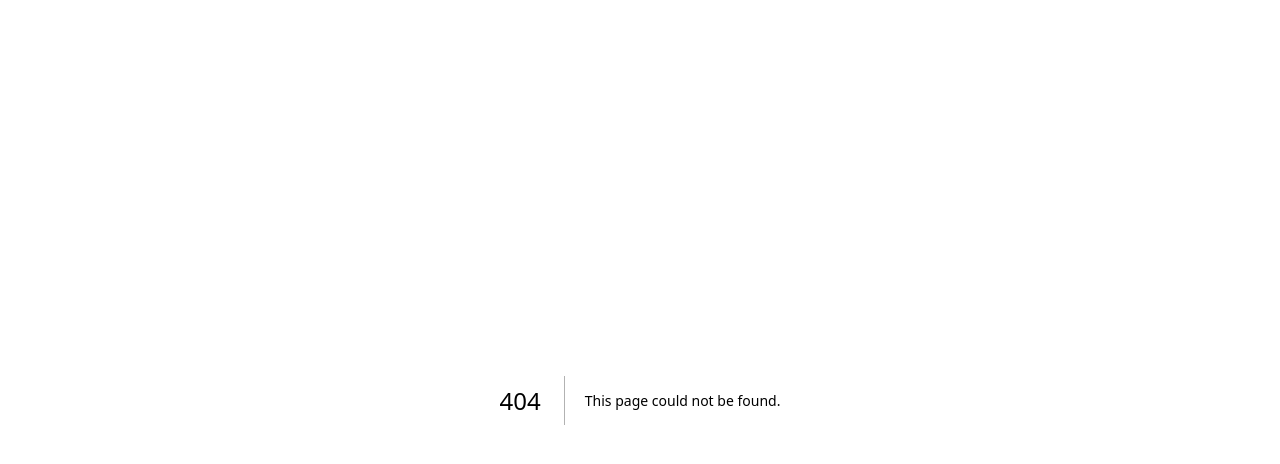
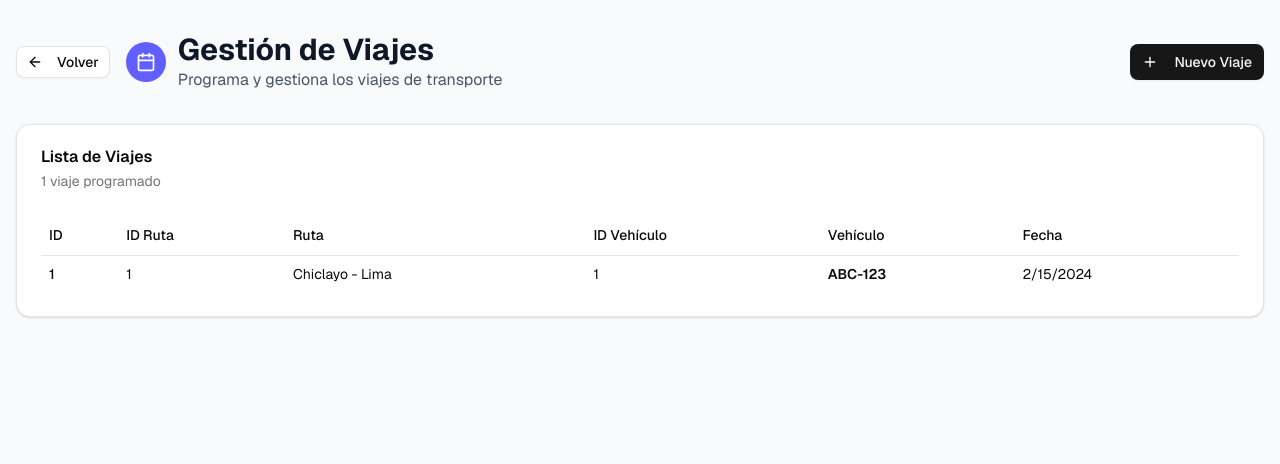
Before and after one commit to d4chigo/R-M-P, a Next.js app in the folder client/: page /viajes in a window 1280 px wide. Before the commit this address had no page. Shown: the top 464 px of the page. Built offline with nearby package versions, Linux system fonts and the light colour scheme.

Commit message:
Formulario y tabla viajes

```diff
--- /dev/null
+++ b/client/app/viajes/page.tsx
@@ -0,0 +1,104 @@
+"use client"
+
+import { useState } from "react"
+import { Button } from "@/components/ui/button"
+import { Card, CardContent, CardDescription, CardHeader, CardTitle } from "@/components/ui/card"
+import { Dialog, DialogContent, DialogDescription, DialogHeader, DialogTitle, DialogTrigger } from "@/components/ui/dialog"
+import { Plus, ArrowLeft, Calendar } from 'lucide-react'
+import Link from "next/link"
+import { ViajesTable } from "@/components/tables/viajes-table"
+import { ViajeForm } from "@/components/forms/viaje-form"
+
+interface Viaje {
+  id: number
+  id_ruta: number
+  id_vehiculo: number
+  fecha: string
+  ruta_nombre?: string
+  vehiculo_placa?: string
+}
+
+export default function ViajesPage() {
+  const [viajes, setViajes] = useState<Viaje[]>([
+    {
+      id: 1,
+      id_ruta: 1,
+      id_vehiculo: 1,
+      fecha: "2024-02-15",
+      ruta_nombre: "Chiclayo - Lima",
+      vehiculo_placa: "ABC-123"
+    }
+  ])
+
+  const [isDialogOpen, setIsDialogOpen] = useState(false)
+
+  const handleSubmit = (viajeData: Omit<Viaje, 'id' | 'ruta_nombre' | 'vehiculo_placa'>) => {
+    const newViaje: Viaje = {
+      id: viajes.length + 1,
+      ...viajeData,
+      ruta_nombre: "Ruta " + viajeData.id_ruta,
+      vehiculo_placa: "VEH-" + viajeData.id_vehiculo
+    }
+    setViajes([...viajes, newViaje])
+    setIsDialogOpen(false)
+  }
+
+  return (
+    <div className="min-h-screen bg-gray-50">
+      <div className="container mx-auto px-4 py-8">
+        <div className="flex items-center justify-between mb-8">
+          <div className="flex items-center gap-4">
+            <Link href="/">
+              <Button variant="outline" size="sm">
+                <ArrowLeft className="w-4 h-4 mr-2" />
+                Volver
+              </Button>
+            </Link>
+            <div className="flex items-center gap-3">
+              <div className="w-10 h-10 bg-indigo-500 rounded-full flex items-center justify-center">
+                <Calendar className="w-5 h-5 text-white" />
+              </div>
+              <div>
+                <h1 className="text-3xl font-bold text-gray-900">Gestión de Viajes</h1>
+                <p className="text-gray-600">Programa y gestiona los viajes de transporte</p>
+              </div>
+            </div>
+          </div>
+
+          <Dialog open={isDialogOpen} onOpenChange={setIsDialogOpen}>
+            <DialogTrigger asChild>
+              <Button>
+                <Plus className="w-4 h-4 mr-2" />
+                Nuevo Viaje
+              </Button>
+            </DialogTrigger>
+            <DialogContent className="max-w-md">
+              <DialogHeader>
+                <DialogTitle>Programar Nuevo Viaje</DialogTitle>
+                <DialogDescription>
+                  Complete los campos para programar un nuevo viaje.
+                </DialogDescription>
+              </DialogHeader>
+              <ViajeForm
+                onSubmit={handleSubmit}
+                onCancel={() => setIsDialogOpen(false)}
+              />
+            </DialogContent>
+          </Dialog>
+        </div>
+
+        <Card>
+          <CardHeader>
+            <CardTitle>Lista de Viajes</CardTitle>
+            <CardDescription>
+              {viajes.length} viaje{viajes.length !== 1 ? 's' : ''} programado{viajes.length !== 1 ? 's' : ''}
+            </CardDescription>
+          </CardHeader>
+          <CardContent>
+            <ViajesTable viajes={viajes} />
+          </CardContent>
+        </Card>
+      </div>
+    </div>
+  )
+}
--- /dev/null
+++ b/client/components/forms/viaje-form.tsx
@@ -0,0 +1,90 @@
+import { useState } from "react"
+import { Button } from "@/components/ui/button"
+import { Input } from "@/components/ui/input"
+import { Label } from "@/components/ui/label"
+import { Select, SelectContent, SelectItem, SelectTrigger, SelectValue } from "@/components/ui/select"
+
+interface Viaje {
+  id: number
+  id_ruta: number
+  id_vehiculo: number
+  fecha: string
+  ruta_nombre?: string
+  vehiculo_placa?: string
+}
+
+interface ViajeFormProps {
+  onSubmit: (viaje: Omit<Viaje, 'id' | 'ruta_nombre' | 'vehiculo_placa'>) => void
+  onCancel: () => void
+}
+
+export function ViajeForm({ onSubmit, onCancel }: ViajeFormProps) {
+  const [formData, setFormData] = useState({
+    id_ruta: "",
+    id_vehiculo: "",
+    fecha: ""
+  })
+
+  const handleSubmit = (e: React.FormEvent) => {
+    e.preventDefault()
+    onSubmit({
+      id_ruta: parseInt(formData.id_ruta),
+      id_vehiculo: parseInt(formData.id_vehiculo),
+      fecha: formData.fecha
+    })
+  }
+
+  const handleInputChange = (field: string, value: string) => {
+    setFormData(prev => ({ ...prev, [field]: value }))
+  }
+
+  return (
+    <form onSubmit={handleSubmit} className="space-y-4">
+      <div>
+        <Label htmlFor="id_ruta">ID Ruta *</Label>
+        <Select value={formData.id_ruta} onValueChange={(value) => handleInputChange("id_ruta", value)}>
+          <SelectTrigger>
+            <SelectValue placeholder="Seleccionar ruta" />
+          </SelectTrigger>
+          <SelectContent>
+            <SelectItem value="1">1 - Chiclayo - Lima</SelectItem>
+            <SelectItem value="2">2 - Lima - Cusco</SelectItem>
+            <SelectItem value="3">3 - Lima - Trujillo</SelectItem>
+          </SelectContent>
+        </Select>
+      </div>
+
+      <div>
+        <Label htmlFor="id_vehiculo">ID Vehículo *</Label>
+        <Select value={formData.id_vehiculo} onValueChange={(value) => handleInputChange("id_vehiculo", value)}>
+          <SelectTrigger>
+            <SelectValue placeholder="Seleccionar vehículo" />
+          </SelectTrigger>
+          <SelectContent>
+            <SelectItem value="1">1 - ABC-123</SelectItem>
+            <SelectItem value="2">2 - DEF-456</SelectItem>
+            <SelectItem value="3">3 - GHI-789</SelectItem>
+          </SelectContent>
+        </Select>
+      </div>
+
+      <div>
+        <Label htmlFor="fecha">Fecha del Viaje *</Label>
+        <Input
+          id="fecha"
+          type="date"
+          value={formData.fecha}
+          onChange={(e) => handleInputChange("fecha", e.target.value)}
+          required
+        />
+      </div>
+
+      <div className="flex justify-end gap-2 pt-4">
+        <Button type="button" variant="outline" onClick={onCancel}>
+          Cancelar
+        </Button>
+        <Button type="submit">Programar Viaje</Button>
+      </div>
+    </form>
+  )
+}
--- /dev/null
+++ b/client/components/tables/viajes-table.tsx
@@ -0,0 +1,43 @@
+import { Table, TableBody, TableCell, TableHead, TableHeader, TableRow } from "@/components/ui/table"
+
+interface Viaje {
+  id: number
+  id_ruta: number
+  id_vehiculo: number
+  fecha: string
+  ruta_nombre?: string
+  vehiculo_placa?: string
+}
+
+interface ViajesTableProps {
+  viajes: Viaje[]
+}
+
+export function ViajesTable({ viajes }: ViajesTableProps) {
+  return (
+    <Table>
+      <TableHeader>
+        <TableRow>
+          <TableHead>ID</TableHead>
+          <TableHead>ID Ruta</TableHead>
+          <TableHead>Ruta</TableHead>
+          <TableHead>ID Vehículo</TableHead>
+          <TableHead>Vehículo</TableHead>
+          <TableHead>Fecha</TableHead>
+        </TableRow>
+      </TableHeader>
+      <TableBody>
+        {viajes.map((viaje) => (
+          <TableRow key={viaje.id}>
+            <TableCell className="font-medium">{viaje.id}</TableCell>
+            <TableCell>{viaje.id_ruta}</TableCell>
+            <TableCell>{viaje.ruta_nombre}</TableCell>
+            <TableCell>{viaje.id_vehiculo}</TableCell>
+            <TableCell className="font-semibold">{viaje.vehiculo_placa}</TableCell>
+            <TableCell>{new Date(viaje.fecha).toLocaleDateString()}</TableCell>
+          </TableRow>
+        ))}
+      </TableBody>
+    </Table>
+  )
+}
```
